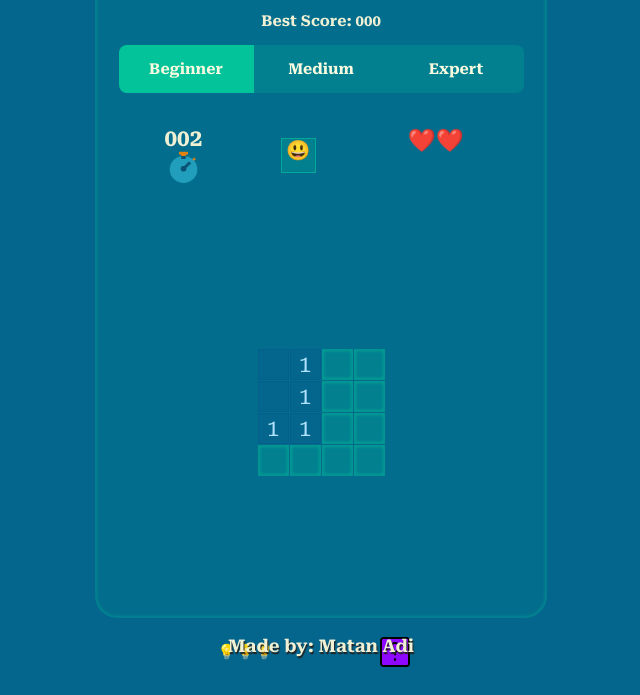
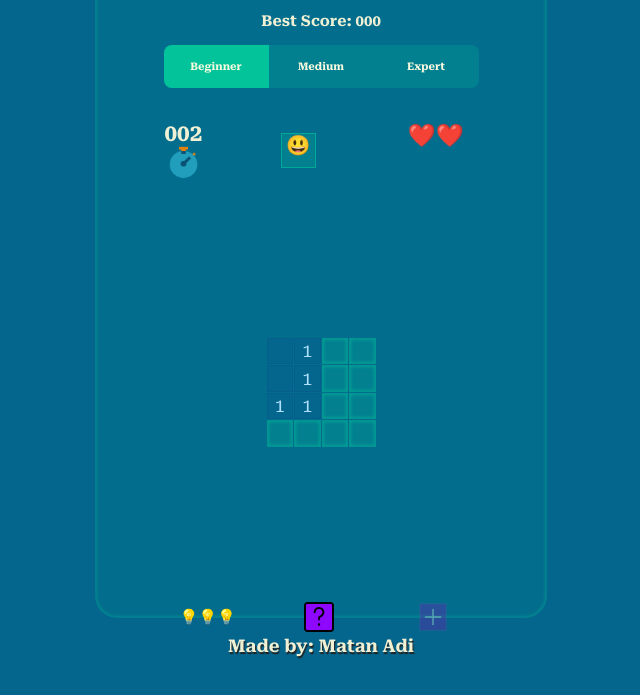
Before and after one commit to matanad/mine-sweeper, a plain HTML site: page index.html in a window 1280 px wide. Both pictures are taken after a click on the element 592 px from the left and 469 px from the top of the page. Shown: the part 105-800 px from the top of the page, without its empty margins (319-959 px from the left). Drawn offline with Linux system fonts and the light colour scheme.

Commit message:
Add files via upload

```diff
--- a/css/main.css
+++ b/css/main.css
@@ -1,10 +1,6 @@
 @import url('https://fonts.googleapis.com/css2?family=Roboto+Serif:opsz,wght@8..144,300;8..144,400;8..144,500;8..144,600;8..144,700&display=swap');
 
-@media only screen and (max-width: 700px) {
-    html {
-        font-size: 0.7rem;
-    }
-}
+
 
 html {
     margin: 0;
@@ -53,7 +49,7 @@ h4 {
 
 .board-container {
     display: flex;
-    height: 28rem;
+    height: 26rem;
     align-items: center;
     justify-content: center;
 }
@@ -109,17 +105,18 @@ table {
     display: inline-block;
     justify-self: center;
     border-spacing: 1px;
+    cursor: pointer;
 }
 
 .cell {
     background-color: #028090;
     color: #F1FAEE;
-    height: 1.8rem;
-    width: 1.8rem;
-    font-size: 1.5rem;
-    cursor: pointer;
+    height: 1.5rem;
+    width: 1.5rem;
+    font-size: 1.2rem;
     border: solid 0.5px #00a89682;
     box-shadow: inset 0px 0px 3.5px 0.5px #00a896;
+    transition: 0.5s;
 }
 
 .clicked {
@@ -219,8 +216,25 @@ table {
 
 }
 
-.safe-cell{
+.safe-cell {
     background-color: #0dff0038;
     border: solid 0.5px #00a84182;
     box-shadow: inset 0px 0px 3.5px 0.5px #00a81c;
 }
+
+@media only screen and (max-width: 700px) {
+    html {
+        font-size: 0.7rem;
+    }
+
+    .more-container {
+        width: 22em;
+    }
+
+}
+
+li {
+    width: 5rem;
+    padding: 1rem;
+    font-size: .7rem;
+}
--- a/index.html
+++ b/index.html
@@ -33,6 +33,7 @@
             <!-- <img class="seven" src="img/seven.png"> -->
             <span class="hint" onclick="onHintClicked(this)">💡💡💡</span>
             <img class="safe"onclick="onSafeClick(this)" src="img/megaHint.png">
+            <img class="manual"onclick="onManualMode(this)" src="img/manual.png">
             <!-- <img class="undo" src="img/undo.png">
             <img class="undo" src="img/megaHint.png">
             <img class="undo" src="img/exterminator.png"> -->
@@ -44,6 +45,7 @@
     <script src="js/hint.js"></script>
     <script src="js/local.js"></script>
     <script src="js/safeclick.js"></script>
+    <script src="js/manual.js"></script>
     <script src="js/game.js"></script>
 </body>
 
--- a/js/game.js
+++ b/js/game.js
@@ -26,7 +26,8 @@ function initGame() {
     gGame = {
         isOn: true,
         isFirstClick: true,
-        isHint: false,
+        isHintMode: false,
+        isManualMode: false,
         shownCount: 0,
         mineShownCount: 0,
         markedCount: 0,
@@ -35,33 +36,39 @@ function initGame() {
         hints: 3,
         safeClicks: 3
     }
-    renderBestScore()
+    renderManualBtnOnInit()
+    renderStats()
     renderHints()
+    if (gBombInterval) clearInterval(gBombInterval)
+    if (gTimerInterval) clearInterval(gTimerInterval)
+
+    //
+    gBoard = buildBoard()
+    renderBoard(gBoard, '.board-container')
+}
+
+function renderStats() {
+    // Best Score from memory
+    const score = getBestScore(gLevel.level)
+    const elBestScore = document.querySelector('.best-score')
+    if (score) elBestScore.innerHTML = getBestScore(gLevel.level)
+    else elBestScore.innerHTML = '000'
+
+    // Showing the safe btn
+    const elSafeBtn = document.querySelector('.safe')
+    elSafeBtn.style.opacity = 1
+
+    // render hearts
     const elLives = document.querySelector('.lives')
     elLives.innerText = LIVE + LIVE
     if (gLevel.MINES > 2) {
         elLives.innerText += LIVE
         gGame.lives = 3
     }
-    clearInterval(gBombInterval)
-    if (gTimerInterval) clearInterval(gTimerInterval)
+
     document.querySelector('h2 .time').innerText = '000'
     const elSmile = document.querySelector('.smile')
     elSmile.innerText = NORMAL
-    //
-    gBoard = buildBoard()
-    renderBoard(gBoard, '.board-container')
-}
-
-function onGameStart() {
-
-}
-
-function renderBestScore() {
-    const score = getBestScore(gLevel.level)
-    const elBestScore = document.querySelector('.best-score')
-    if (score) elBestScore.innerHTML = getBestScore(gLevel.level)
-    else elBestScore.innerHTML = '000'
 }
 
 function buildBoard() {
@@ -88,13 +95,14 @@ function cellClicked(elCell, i, j) {
 
 
     if (gGame.isHint && gGame.shownCount !== 0) return onHintCellCLicked(i, j)
+    if (gGame.isManualMode) return manualModeClicked(elCell, i, j)
 
     const elSmile = document.querySelector('.smile')
     currCell.isShown = true
     currCell.isMarked = true
 
     // first move - locate mines and count mines negs
-    if (gGame.shownCount === 0) firstMove(i, j)
+    if (gGame.isFirstClick) firstMove(i, j)
 
 
     // not first move and mine clicked
@@ -128,9 +136,14 @@ function cellClicked(elCell, i, j) {
 }
 
 function firstMove(i, j) {
+    gGame.isFirstClick = false
     locateMines(gBoard, i, j)
     setMinesNegsCount(gBoard)
     startTimer()
+
+    const elManual = document.querySelector('.manual')
+    elManual.style.opacity = '0.3'
+    elManual.style.cursor = 'default'
 }
 
 function cellMarked(elCell) {
@@ -203,9 +216,9 @@ function checkMinesNegsCount(board, iPos, jPos) {
 function locateMines(board, iPos, jPos) {
     var emptyCells = getEmptyCells(board)
     if (!emptyCells) return
-    for (var i = 0; i < gLevel.MINES; i++) {
+    for (var i = 0; i < gLevel.MINES - gPlacedMines; i++) {
         var emptyCell = drawRandomCell(emptyCells)
-        if (emptyCell.i === iPos && emptyCell.j === jPos) {
+        if (emptyCell.i === iPos && emptyCell.j === jPos || gBoard[emptyCell.i][emptyCell.j].isMine) {
             emptyCell = drawRandomCell(emptyCells)
         }
         board[emptyCell.i][emptyCell.j].isMine = true
--- a/js/hint.js
+++ b/js/hint.js
@@ -3,6 +3,7 @@
 const HINT = '💡'
 
 function onHintClicked(elHint) {
+    if (gGame.isFirstClick) return
     if (gGame.hints === 0) return
     gGame.isHint = !gGame.isHint
     if (!gGame.isHint) {
--- /dev/null
+++ b/js/manual.js
@@ -0,0 +1,58 @@
+'use strict'
+
+var gPlacedMines = 0
+
+function onManualMode(elManual) {
+    const elBoard = document.querySelector('table')
+
+    if (gGame.isManualMode && gPlacedMines > 0 && gPlacedMines < gLevel.MINES) {
+        elManual.style.boxShadow = 'none'
+        elBoard.style.cursor = 'pointer'
+        elManual.style.opacity = '0.3'
+        gGame.isFirstClick = true
+        gGame.isManualMode = false
+        return
+    }
+
+    if (!gGame.isFirstClick) return
+
+
+    if (gGame.isManualMode) {
+        gGame.isManualMode = false
+        elManual.style.boxShadow = 'none'
+        elBoard.style.cursor = 'pointer'
+    } else {
+        gGame.isManualMode = true
+        elBoard.style.cursor = 'cell'
+        elManual.style.boxShadow = '0px 0px 9px 4px #a400a8'
+    }
+}
+
+function manualModeClicked(elCell, i, j) {
+    gGame.isFirstClick = false
+    gBoard[i][j].isMine = true
+    gPlacedMines++
+
+    if (gPlacedMines === gLevel.MINES) {
+        console.log('DONE!');
+        gGame.isManualMode = false
+        setMinesNegsCount(gBoard)
+        const elBoard = document.querySelector('table')
+        elBoard.style.cursor = 'pointer'
+        const elManual = document.querySelector('.manual')
+        elManual.style.boxShadow = 'none'
+        elManual.style.opacity = '0.3'
+        elManual.style.cursor = 'default'
+
+        return
+    }
+
+
+}
+
+function renderManualBtnOnInit() {
+    const elManual = document.querySelector('.manual')
+    elManual.style.opacity = '1'
+    elManual.style.cursor = 'pointer'
+    gPlacedMines = 0
+}
--- a/js/safeclick.js
+++ b/js/safeclick.js
@@ -3,7 +3,7 @@
 var isSafeProcces = false
 
 function onSafeClick(elSafe) {
-    if (gGame.safeClicks === 0 || isSafeProcces) return
+    if (gGame.safeClicks === 0 || isSafeProcces || !gGame.isOn) return
 
     isSafeProcces = true
     gGame.safeClicks--
```
Also changed, not shown: img/manual.png (added).
